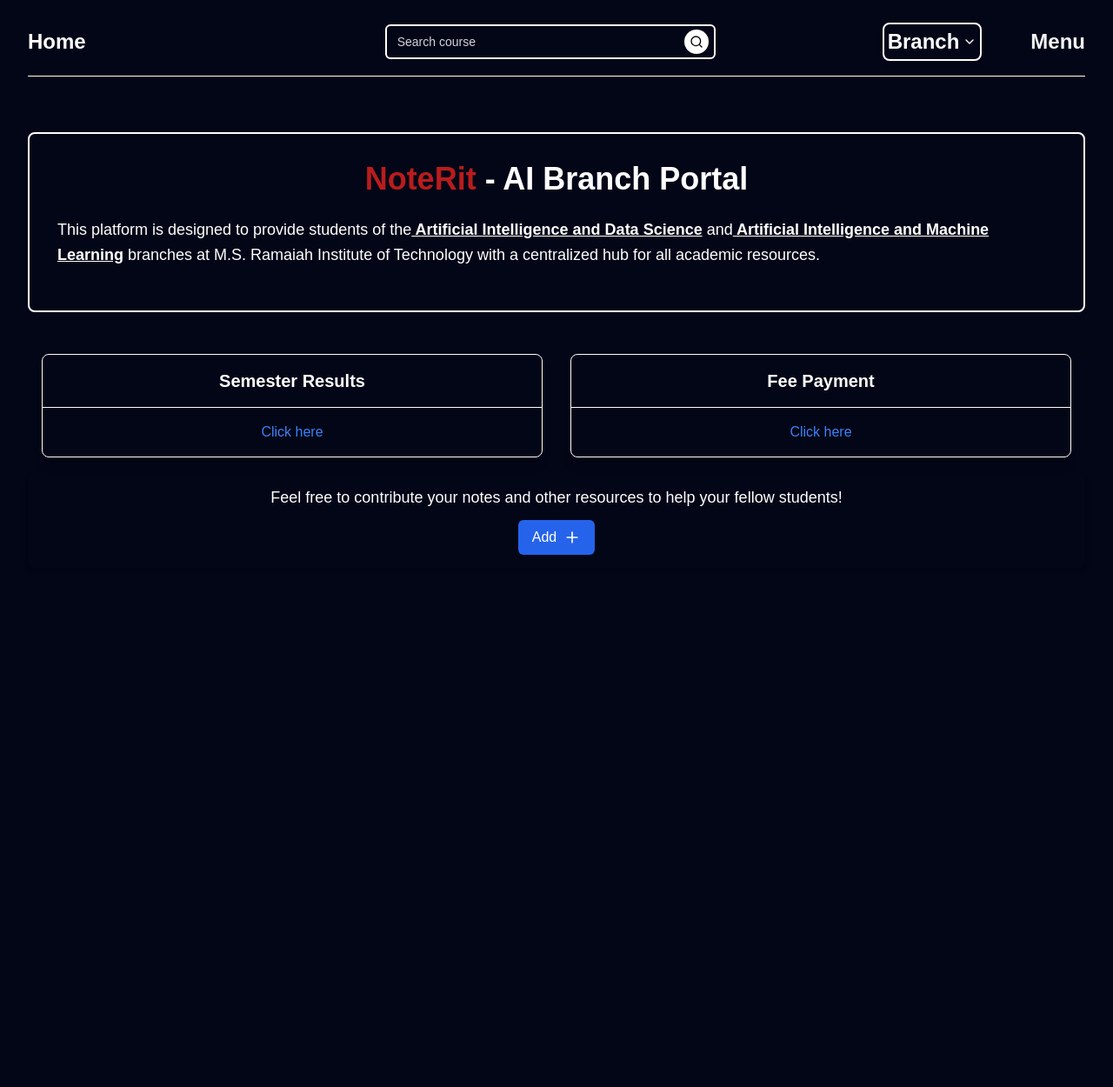
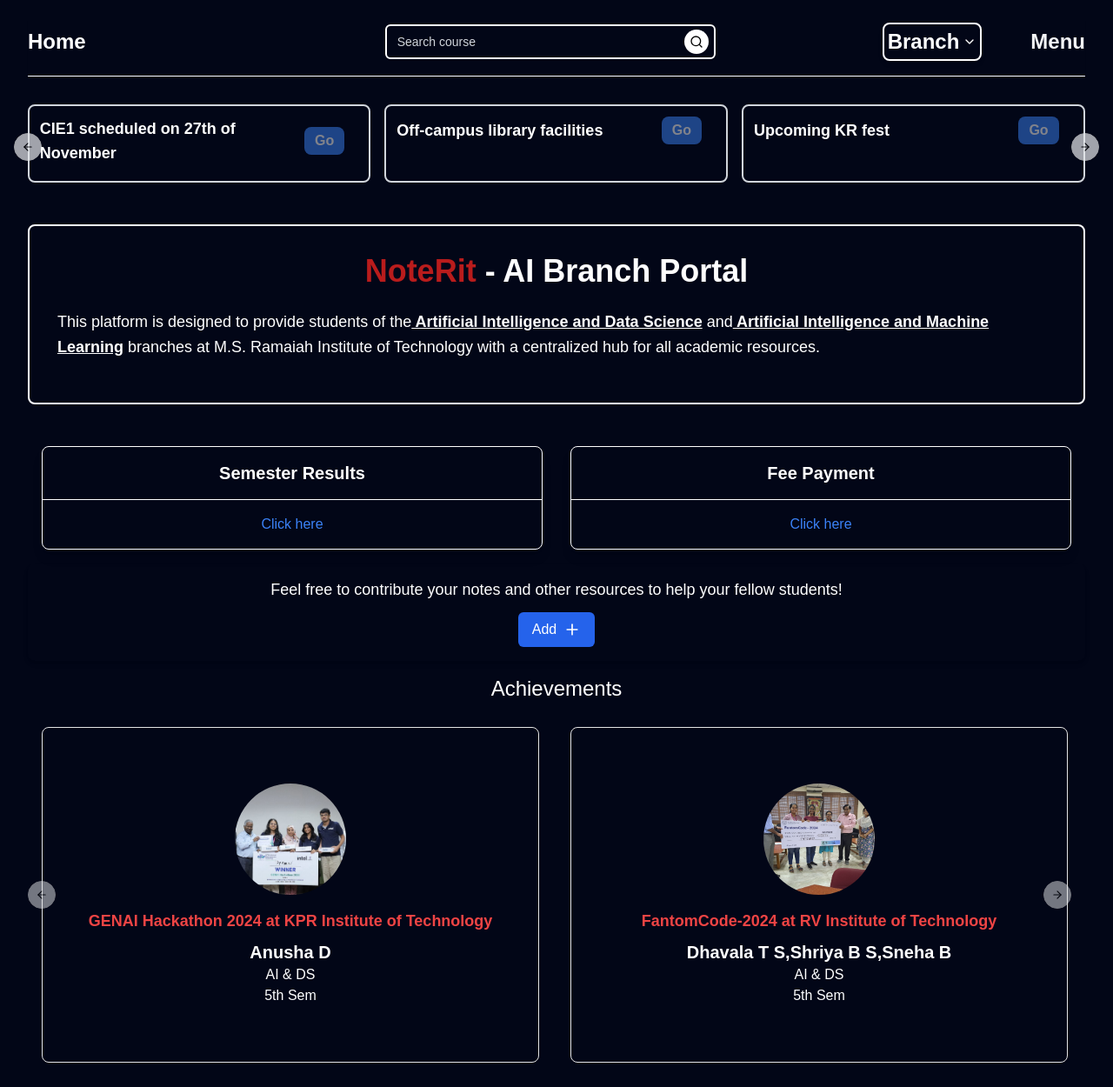
Before and after one commit to RohanPKulkarni/nextjs-2024, a Next.js app: page / in a window 1280 px wide. Shown: the whole page at 87% size. Before the commit the page ends 800 px from the top, so only its background shows below. Built offline with nearby package versions, Linux system fonts and the light colour scheme.

Commit message:
news and achievements

```diff
--- /dev/null
+++ b/src/app/components/achievements/index.js
@@ -0,0 +1,96 @@
+'use client'
+
+import { useEffect, useRef } from 'react';
+import { Card, CardContent } from "@/components/ui/card"
+import {
+  Carousel,
+  CarouselContent,
+  CarouselItem,
+  CarouselNext,
+  CarouselPrevious,
+} from "@/components/ui/carousel"
+
+import { useContext } from "react";
+import { SemInfoContext } from "../context";
+
+
+export function CarouselComponent(){
+
+  const {  setOpenDialog2 ,setImgSrc,imgsrc } = useContext(SemInfoContext);
+
+  function handleimage(imagelink){
+    setImgSrc(imagelink);
+    setOpenDialog2(true);
+  }
+
+  const carouselcard = [
+    {
+      image : "/images/intelgenai.jpg",
+      name : "Anusha D",
+      branch : "AI & DS",
+      sem : "5th Sem",
+      title : "GENAI Hackathon 2024 at KPR Institute of Technology"
+    },
+    {
+      image : "/images/fantomcode.jpg",
+      name : "Dhavala T S,Shriya B S,Sneha B",
+      branch : "AI & DS",
+      sem : "5th Sem",
+      title : "FantomCode-2024 at RV Institute of Technology"
+    }
+  ];
+
+  const nextButtonRef = useRef(null);
+
+  useEffect(() => {
+    const interval = setInterval(() => {
+      if (nextButtonRef.current) {
+        nextButtonRef.current.click();
+      }
+    }, 7000);
+
+    return () => clearInterval(interval);
+  }, []);
+  return(
+    <div className="flex flex-col mt-4">
+  <p className="text-2xl text-white mx-auto">Achievements</p>
+  <div className="w-full mt-6">
+    <Carousel
+      opts={{
+        align: "start",
+        loop: true,
+      }}
+      className="max-w-full mx-auto bg-transparent rounded-lg relative"
+    >
+      <CarouselContent className="w-full">
+        {carouselcard.map((card, index) => (
+          <CarouselItem key={index} className="lg:basis-1/2 bg-transparent">
+            <div className="p-1">
+              <Card className="ml-3 bg-transparent">
+                <CardContent className="flex flex-col h-96 items-center justify-center p-6">
+                  <img
+                    src={card.image}
+                    alt={`${card.name}'s achievement`}
+                    className="h-32 w-32 rounded-full object-cover mb-4 hover:cursor-pointer"
+                    onClick = {() => handleimage(card.image)}
+                  />
+                    <span className="text-lg mx-auto text-red-500 font-semibold text-center">{card.title}</span>
+                    <span className="mt-2 text-xl text-white font-semibold">{card.name}</span>
+                    <p className="text-white">{card.branch}</p>
+                    <p className="text-white">{card.sem}</p>
+                </CardContent>
+              </Card>
+            </div>
+          </CarouselItem>
+        ))}
+      </CarouselContent>
+      <CarouselPrevious className="absolute left-0 top-1/2 transform -translate-y-1/2 bg-gray-200 opacity-70 p-2 rounded-full hover:bg-gray-400" />
+      <CarouselNext
+        ref={nextButtonRef}
+        className="absolute right-4 top-1/2 transform -translate-y-1/2 bg-gray-200 p-2 opacity-70 rounded-full hover:bg-gray-400"
+      />
+    </Carousel>
+  </div>
+</div>
+  );
+}
--- a/src/app/components/dialogimage/index.js
+++ b/src/app/components/dialogimage/index.js
@@ -13,7 +13,7 @@ export function DialogImage() {
   return (
     <div>
   <Dialog open={openDialog2} onOpenChange={setOpenDialog2}>
-    <DialogContent className="w-[90vw] h-[80vh] max-w-[800px] max-h-[600px] bg-transparent border-none shadow-none">
+    <DialogContent className="w-[90vw] h-[80vh] max-w-[800px] max-h-[600px] bg-transparent border-none shadow-none focus:outline-none">
       <div className="flex justify-center items-center h-full">
         {imgsrc ? (
           <img
--- a/src/app/components/header/index.js
+++ b/src/app/components/header/index.js
@@ -151,7 +151,7 @@ function Header() {
   </Link>
 
   <div onClick={() => setBranchdrop("Branch")}>
-    <Link className="hidden font-bold text-2xl lg:flex mr-6 text-white hover:text-gray-300 transition duration-200" href={"/"}>
+    <Link className="hidden font-bold text-2xl lg:flex mr-6 text-white hover:text-gray-500 transition duration-200" href={"/"}>
       Home
     </Link>
   </div>
@@ -205,9 +205,9 @@ function Header() {
 <div className="flex shrink-0 items-center ml-auto">
   <div className="mr-2 sm:mr-2 md:mr-4 ">
     <DropdownMenu>
-      <DropdownMenuTrigger className="font-bold text-2xl lg:flex text-white hover:text-gray-300 focus:outline-none border-2 border-white shadow-md transition-all p-1 rounded-lg">
+      <DropdownMenuTrigger className="font-bold text-2xl lg:flex text-white hover:text-gray-500 focus:outline-none border-2 border-white shadow-md transition-all p-1 rounded-lg">
         <div className="flex shrink-0 items-center ">
-          <p className="text-white bg-transparent hover:text-gray-300">{branchdrop}</p>
+          <p className="text-white bg-transparent hover:text-gray-500">{branchdrop}</p>
           <ChevronDown className="h-4 w-4 ml-1" />
         </div>
       </DropdownMenuTrigger>
--- /dev/null
+++ b/src/app/components/newsinfo/index.js
@@ -0,0 +1,89 @@
+'use client'
+
+import { useEffect, useRef } from 'react';
+import { Card, CardContent } from "@/components/ui/card"
+import {
+  Carousel,
+  CarouselContent,
+  CarouselItem,
+  CarouselNext,
+  CarouselPrevious,
+} from "@/components/ui/carousel"
+
+
+export function CarouselComponent2(){
+
+  const news = [
+    {
+      title : "IBM & WIPRO Training and Internship program",
+      disabled : true
+    },
+    {
+      title : "CIE1 scheduled on 27th of November",
+      disabled : true
+    },
+    {
+      title : "Off-campus library facilities",
+      disabled : true
+    },
+    {
+      title : "Upcoming KR fest",
+      disabled : true
+    },
+
+  ]
+
+  const nextButtonRef = useRef(null);
+
+  useEffect(() => {
+    const interval = setInterval(() => {
+      if (nextButtonRef.current) {
+        nextButtonRef.current.click();
+      }
+    }, 4000);
+
+    return () => clearInterval(interval);
+  }, []);
+
+  return(
+
+    <div className="w-full mt-4 ">
+    <Carousel
+      opts={{
+        align: "start",
+        loop: true,
+      }}
+      className="w-full h-auto bg-transparent rounded-lg relative"
+    >
+      <CarouselContent className="flex ">
+        {news.map((article, index) => (
+          <CarouselItem key={index} className="md:basis-1/2 lg:basis-1/3 bg-transparent">
+            <div className="p-3 bg-transparent border-2 border-gray-300 rounded-lg flex flex-col" style={{ height: '90px' }}>
+              <div className="flex justify-between items-center w-full">
+                <span className="text-lg text-white font-semibold max-w-[80%] overflow-hidden text-ellipsis">
+                  {article.title}
+                </span>
+                <button
+                  disabled={article.disabled}
+                  className={`mr-4 px-3 py-1 bg-blue-500 hover:bg-blue-600 text-white rounded-lg font-semibold ${article.disabled ? 'opacity-50 cursor-not-allowed' : ''}`}
+                >
+                  Go
+                </button>
+              </div>
+            </div>
+          </CarouselItem>
+        ))}
+      </CarouselContent>
+      <CarouselPrevious
+        className="p-2 mt-2 lg:mt-1 absolute left-0 top-1/2 transform -translate-y-1/2 text-black p-2 bg-gray-200 hover:bg-gray-400 rounded-full opacity-70 md:-left-4 transition-all z-10"
+      />
+      <CarouselNext
+        ref={nextButtonRef}
+        className="p-2 mt-2 lg:mt-1 absolute right-0 top-1/2 transform -translate-y-1/2 text-black p-2 bg-gray-200 hover:bg-gray-400 rounded-full opacity-70 md:-right-4 transition-all z-10"
+      />
+
+    </Carousel>
+  </div>
+
+  );
+}
--- a/src/app/page.js
+++ b/src/app/page.js
@@ -3,16 +3,9 @@ import Homecard from "./components/card2";
 import * as React from "react"
 import Link from "next/link";
 import { Plus, CirclePlus} from "lucide-react";
-
-
-import { Card, CardContent } from "@/components/ui/card"
-import {
-  Carousel,
-  CarouselContent,
-  CarouselItem,
-  CarouselNext,
-  CarouselPrevious,
-} from "@/components/ui/carousel"
+import { CarouselComponent } from "./components/achievements";
+import { CarouselComponent2 } from "./components/newsinfo";
+import { DialogImage } from "./components/dialogimage";
 
 
 const commonlinks = [
@@ -27,8 +20,12 @@ const commonlinks = [
 ]
 
 export default function Home() {
+
   return (
     <div className="flex flex-col">
+
+      <CarouselComponent2/>
+
       <section className="max-w-full bg-transparent mx-auto p-4 lg:custom-shadow1 rounded-lg mt-6 lg:mt-12 md:mt-8 hover:shadow-xl transition-shadow duration-300 border-2 border-white lg:p-8 ">
         <h1 className="text-4xl font-bold text-center text-white mb-6">
           <span className="text-red-700">NoteRit</span> - AI Branch Portal
@@ -64,7 +61,8 @@ export default function Home() {
         </Link>
       </div>
 
-
+      <CarouselComponent/>
+      <DialogImage/>
 
 
       <Analytics />
```
Also changed, not shown: public/images/fantomcode.jpg (added), public/images/intelgenai.jpg (added).
